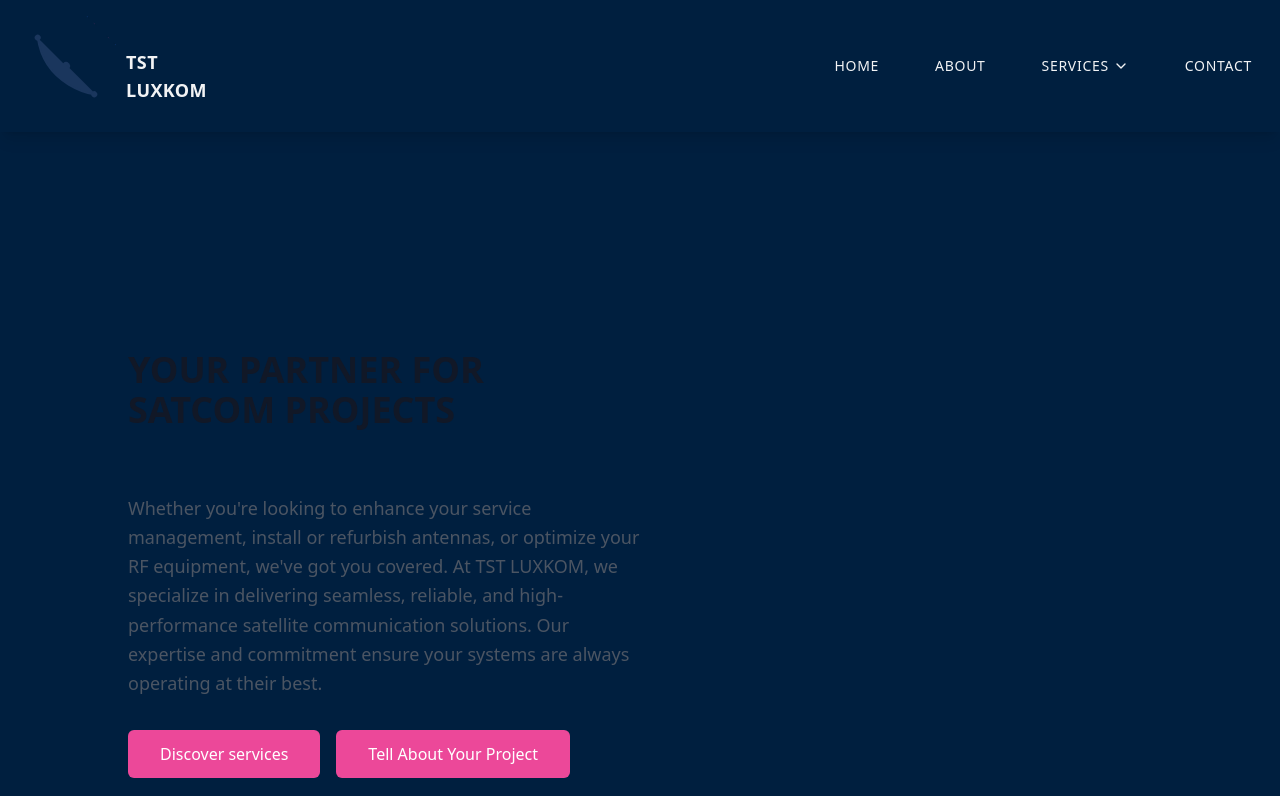
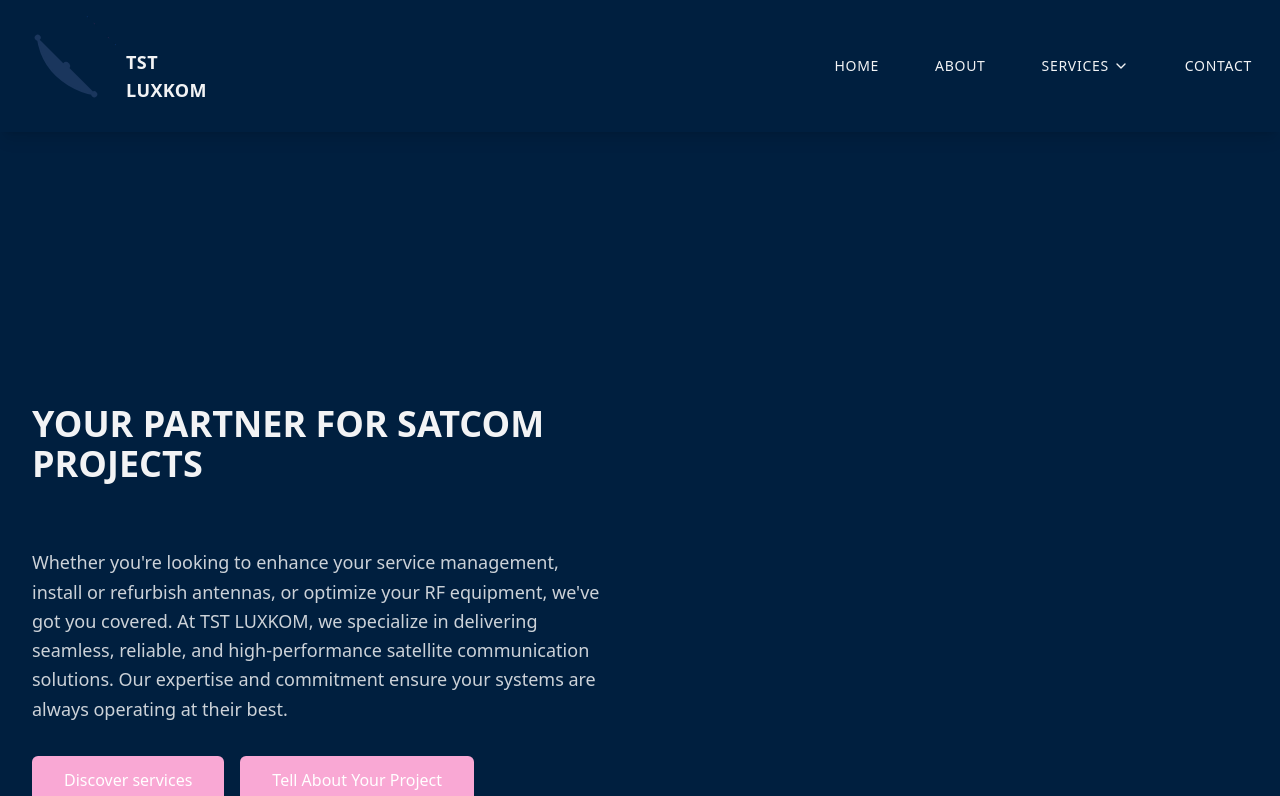
Before and after one commit to Ywette/TSTLUXKOM, a Next.js app: page / in a window 1280 px wide. Shown: the top 796 px of the page. Built offline with nearby package versions, Linux system fonts and the light colour scheme.

Commit message:
updating Partners section

```diff
--- a/next.config.js
+++ b/next.config.js
@@ -1,8 +1,8 @@
 /** @type {import('next').NextConfig} */
 const nextConfig = {
     output: 'export',  // Enable static exports
-    basePath: '/TSTLUXKOM', // Your repository name
-    assetPrefix: '/TSTLUXKOM/',
+    basePath: process.env.NODE_ENV === 'production' ? '/TSTLUXKOM' : '',
+    assetPrefix: process.env.NODE_ENV === 'production' ? '/TSTLUXKOM/' : '',
     trailingSlash: true,
     images: {
         unoptimized: true, // Required for static export
--- a/src/app/layout.tsx
+++ b/src/app/layout.tsx
@@ -2,7 +2,7 @@ import type { Metadata } from "next";
 import { Inter } from "next/font/google";
 import "./globals.css";
 import Footer from "@/components/Footer";
-import Layout from '@/components/layout'
+import { Header } from "@/components/Header";
 
 const inter = Inter({
   subsets: ["latin"],
@@ -28,7 +28,8 @@ export default function RootLayout({
           color: 'var(--text-on-dark)'
         }}
       >
-        <Layout>{children}</Layout>
+        <Header />
+        {children}
         <Footer />
       </body>
     </html>
--- a/src/app/page.tsx
+++ b/src/app/page.tsx
@@ -5,8 +5,8 @@ import { ServicesList } from "@/components/ServicesList";
 
 export default function Home() {
   return (
-    <div className="pt-0 px-24">
-      <main className="flex flex-grow flex-col">
+    <div className="flex flex-col w-full">
+      <main className="flex flex-col w-full">
         <HeroSection />
         <Mission />
         <ServicesList />
--- a/src/components/Header.tsx
+++ b/src/components/Header.tsx
@@ -14,12 +14,13 @@ export function Header() {
     const pathname = usePathname()
 
     return (
+        <div className="relative">
             <header className="fixed top-0 left-0 right-0 z-50 shadow-lg bg-primary">
                 <div className="max-w-7xl mx-auto flex items-center justify-between p-4">
                     {/* Logo section */}
                     <div className="flex items-center">
                         <Image
-                        src="/TSTLUXKOM/tst-logo-v45deg.svg"
+                            src="/tst-logo-v45deg.svg"
                             alt="TST LUXKOM Logo"
                             priority
                             height={100}
@@ -106,5 +107,8 @@ export function Header() {
                     </nav>
                 </div>
             </header>
+            {/* Spacer to prevent content from going under fixed header */}
+            <div className="h-[132px]"></div>
+        </div>
     );
 }
--- a/src/components/HeroSection.tsx
+++ b/src/components/HeroSection.tsx
@@ -5,32 +5,35 @@ import Link from 'next/link'
 
 function HeroSection() {
     return (
-        <section className="flex flex-wrap justify-center items-center h-screen">
-            <div className=" w-1/2 pl-8">
-                <h1 className="text-4xl font-bold my-16 text-gray-900 uppercase">
+        <section className="flex flex-wrap justify-center items-center min-h-screen pt-20">
+            <div className="w-full md:w-1/2 px-8">
+                <h1 className="text-4xl font-bold my-16 text-text-light uppercase">
                     Your partner for satcom projects
                 </h1>
-                <p className="text-lg leading-relaxed mb-8 text-gray-600">
+                <p className="text-lg leading-relaxed mb-8 text-text-light/80">
                     Whether you're looking to enhance your service management, install or refurbish antennas, or optimize your RF equipment, we've got you covered. At TST LUXKOM, we specialize in delivering seamless, reliable, and high-performance satellite communication solutions. Our expertise and commitment ensure your systems are always operating at their best.
                 </p>
                 <div className='flex gap-4'>
                     <Link href="#services">
-                    <Button className="text-base px-8 py-3 font-medium bg-pink-500 hover:bg-pink-500 text-white"
+                        <Button
+                            className="text-base px-8 py-3 font-medium bg-accent-highlight hover:bg-accent-highlight/90 text-text-light"
                             onClick={(e) => {
                                 e.preventDefault();
                                 document.getElementById('services')?.scrollIntoView({ behavior: 'smooth' });
-                      }}>
+                            }}
+                        >
                             Discover services
                         </Button>
                     </Link>
                     <Link href="/contact">
-                    <Button className="text-base px-8 py-3 font-medium bg-pink-500 hover:bg-pink-500 text-white">
+                        <Button className="text-base px-8 py-3 font-medium bg-accent-highlight hover:bg-accent-highlight/90 text-text-light">
                             Tell About Your Project
                         </Button>
                     </Link>
                 </div>
             </div>
-            <div className="w-1/2">
+            <div className="w-full md:w-1/2">
+                {/* Add hero image or animation here */}
             </div>
         </section>
     )
--- a/src/components/Partners.tsx
+++ b/src/components/Partners.tsx
@@ -43,35 +43,47 @@ export default function Partners() {
   console.log('Current hovered partner:', hoveredPartner); // Debug state
 
   return (
-    <section id="partners" className="flex flex-wrap justify-center items-center pt-24 h-screen">
+    <div className="relative w-full overflow-hidden">
+      {/* Top transition gradient */}
+      <div className="h-32 bg-gradient-to-b from-primary to-white" />
+
+      <section id="partners" className="bg-white">
+        <div className="flex flex-col items-center py-24">
+          <h2 className="text-3xl font-bold text-primary mb-16">Our Partners</h2>
+          <div className="flex items-center justify-center gap-32 max-w-7xl mx-auto px-8">
             {partners.map((partner, index) => (
               <div
                 key={index}
-          className="relative mr-20 mb-20"
-          onMouseEnter={() => {
-            console.log('Hovering partner:', index); // Debug hover
-            setHoveredPartner(index);
-          }}
+                className="relative w-[200px] h-[100px] flex items-center justify-center"
+                onMouseEnter={() => setHoveredPartner(index)}
                 onMouseLeave={() => setHoveredPartner(null)}
               >
-          <Link href={partner.url} target="_blank">
-            <div className="relative">
+                <Link href={partner.url} target="_blank" className="w-full h-full flex items-center justify-center">
+                  <div className="relative group w-full h-full flex items-center justify-center">
+                    <div className="relative w-full h-full flex items-center justify-center">
                       <Image
                         src={partner.img}
                         alt={partner.alt}
-                width={200}
-                height={100}
-                className="object-contain"
+                        width={160}
+                        height={80}
+                        className="object-contain max-w-full max-h-full transition-transform duration-300 group-hover:scale-105"
                       />
+                    </div>
                     {hoveredPartner === index && (
-                <div className="absolute -top-12 left-1/2 transform -translate-x-1/2 transition-all duration-300 opacity-100 z-50 bg-white p-2 rounded-full shadow-lg">
-                  <Handshake className="h-8 w-8 text-blue-600 animate-bounce" />
+                      <div className="absolute -top-16 left-1/2 transform -translate-x-1/2 transition-all duration-300 opacity-100 z-50 bg-white p-2 rounded-full shadow-lg">
+                        <Handshake className="h-8 w-8 text-primary animate-bounce" />
                       </div>
                     )}
                   </div>
                 </Link>
               </div>
             ))}
+          </div>
+        </div>
       </section>
+
+      {/* Bottom transition gradient */}
+      <div className="h-32 bg-gradient-to-b from-white to-primary" />
+    </div>
   );
  }
```
Lines whose indentation alone changed are shown as unchanged.
